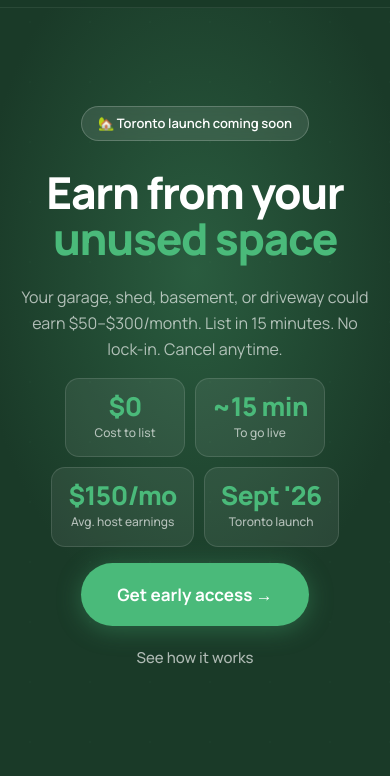
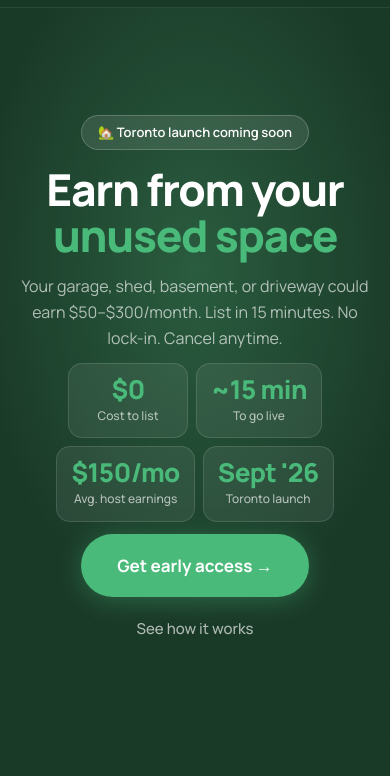
Before and after one commit to matthewshachar/spacenextdoor-landing, a plain HTML site: page index.html in a window 390 px wide. Shown: the part 68-844 px from the top of the page. Drawn offline with Linux system fonts and the light colour scheme.

Commit message:
mobile update

```diff
--- a/index.html
+++ b/index.html
@@ -582,12 +582,15 @@
     .form-card { padding: 28px 20px; }
     footer { flex-direction: column; text-align: center; }
     .why-grid { grid-template-columns: 1fr; }
-    .hero { padding: 100px 20px 20px; }
-    .stats { gap: 10px; margin-bottom: 16px; }
+    .hero { padding: 76px 20px 16px; }
+    .stats { gap: 8px; margin-bottom: 12px; }
     .stat { padding: 14px 16px; min-width: 120px; }
-    .hero p { margin-bottom: 16px; }
+    .hero p { margin-bottom: 12px; }
     .hero-actions { margin-top: 0; }
     .btn-secondary { padding: 12px 16px; }
+    .badge { margin-bottom: 16px; }
+    .hero h1 { margin-bottom: 16px; }
+    .stat { padding: 12px 14px; }
   }
 
   /* ── STICKY MOBILE CTA ── */
```
